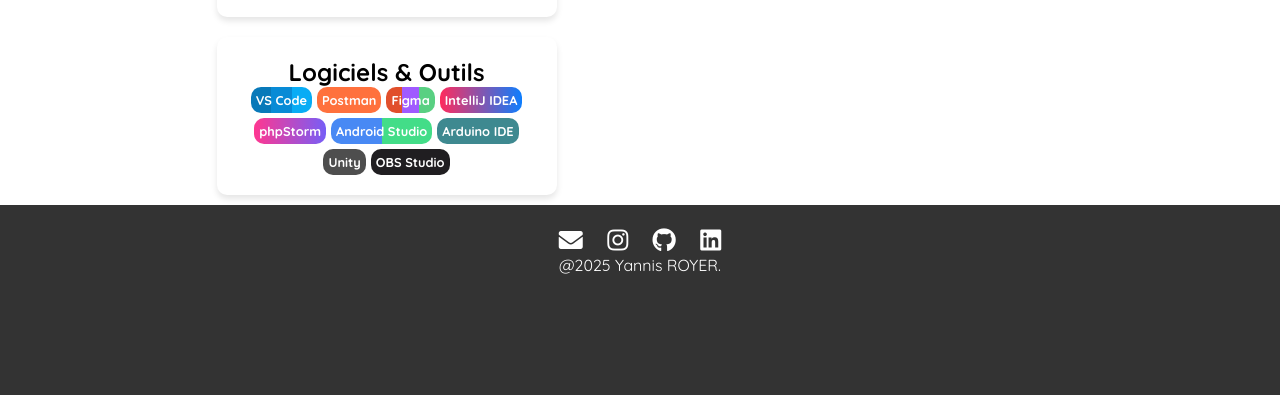
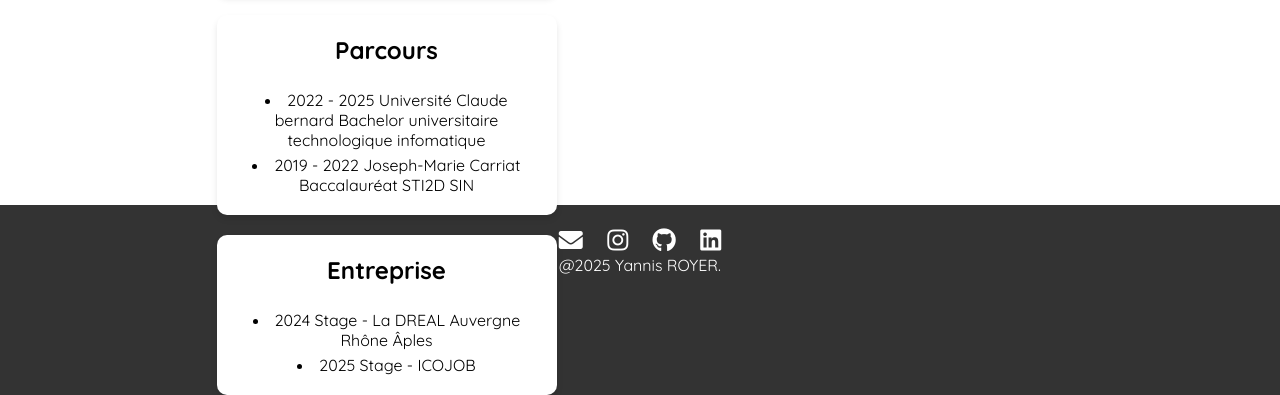
Before and after one commit to royeryannis/royeryannis.github.io, a website: page index.html in a window 1280 px wide. Shown: the part 615-1010 px from the top of the page. Before the commit the page ends 910 px from the top, so only its background shows below. Drawn offline with nearby package versions, Linux system fonts and the light colour scheme.

Commit message:
feat: add parcours

```diff
--- a/index.html
+++ b/index.html
@@ -34,8 +34,10 @@
                         Si vous souhaitez que je réalise l'une ou l'autre de ces choses pour vous,
                         ou si vous avez besoin d'un nouveau développeur dans votre équipe, contactez-moi
                         <a href="/pages/contact.html">ici.<i class="fas fa-arrow-right"></i> </a></i>
-                        <div class="br"></div>
-                        Sinon, vous pouvez voir une liste exhaustive de ce que j'ai utilisé dans mes projets, juste en dessous, ou voir mes projets <a href="/pages/work.html">ici. <i class="fas fa-arrow-right"></i></a></p>
+                    <div class="br"></div>
+                    Sinon, vous pouvez voir une liste exhaustive de ce que j'ai utilisé dans mes projets, juste en
+                    dessous, ou voir mes projets <a href="/pages/work.html">ici. <i class="fas fa-arrow-right"></i></a>
+                    </p>
                 </div>
                 <!--
                 <div class="home-chart-container">
@@ -95,6 +97,23 @@
                             <span class="tag tag-obs">OBS Studio</span>
                         </div>
                     </div>
+                    <div class="card">
+                        <h2>Parcours</h2>
+                        <div class="card-tags">
+                            <br>
+                            <li>2022 - 2025 Université Claude bernard Bachelor universitaire
+                                technologique infomatique</li>
+                            <li>2019 - 2022 Joseph-Marie Carriat Baccalauréat STI2D SIN</li>
+                        </div>
+                    </div>
+                    <div class="card">
+                        <h2>Entreprise</h2>
+                        <div class="card-tags">
+                            <br>
+                            <li>2024 Stage - La DREAL Auvergne Rhône Âples</li>
+                            <li>2025 Stage - ICOJOB</li>
+                        </div>
+                    </div>
                 </div>
             </div>
             <div class="home-illustration-container">
```
